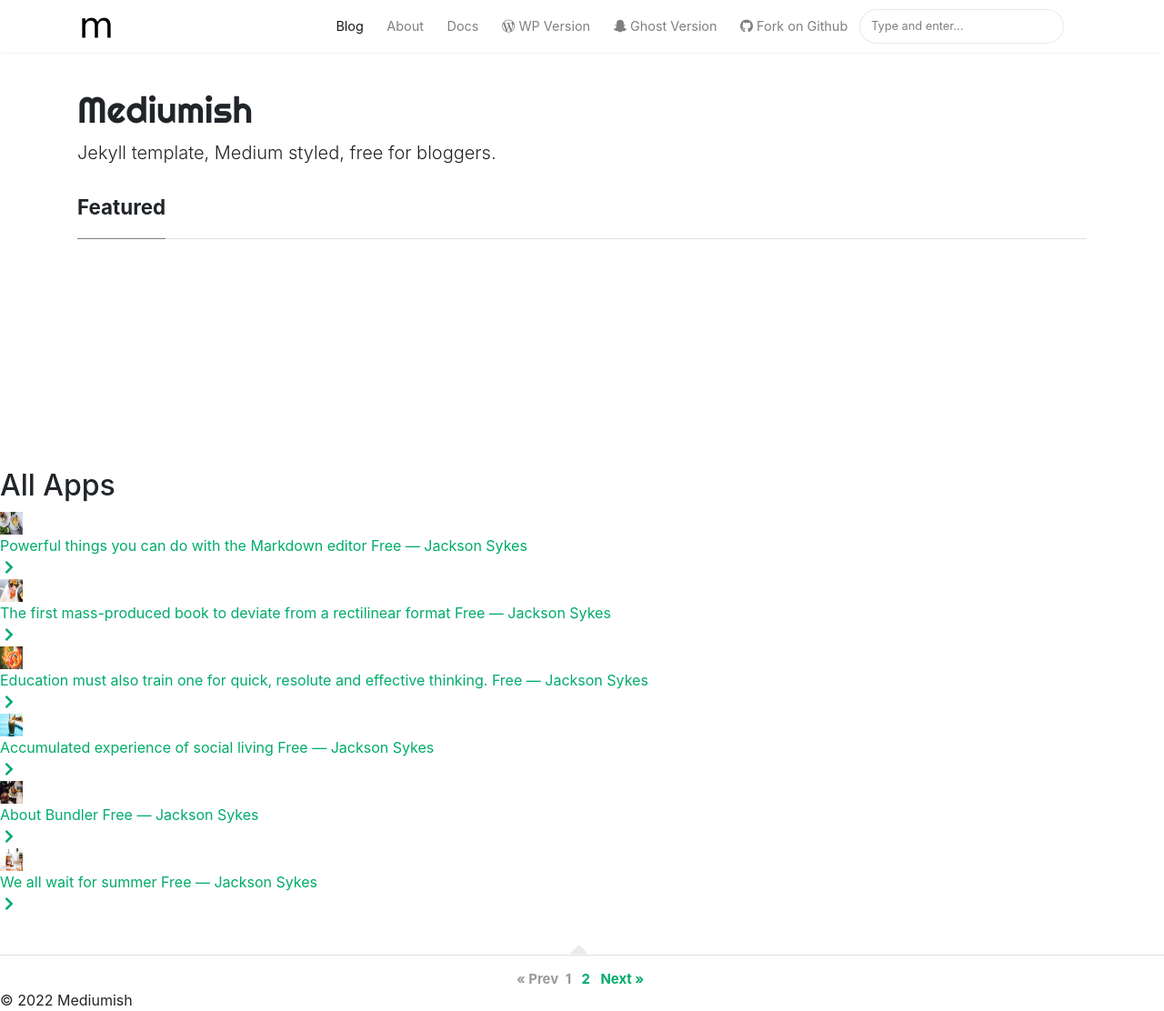
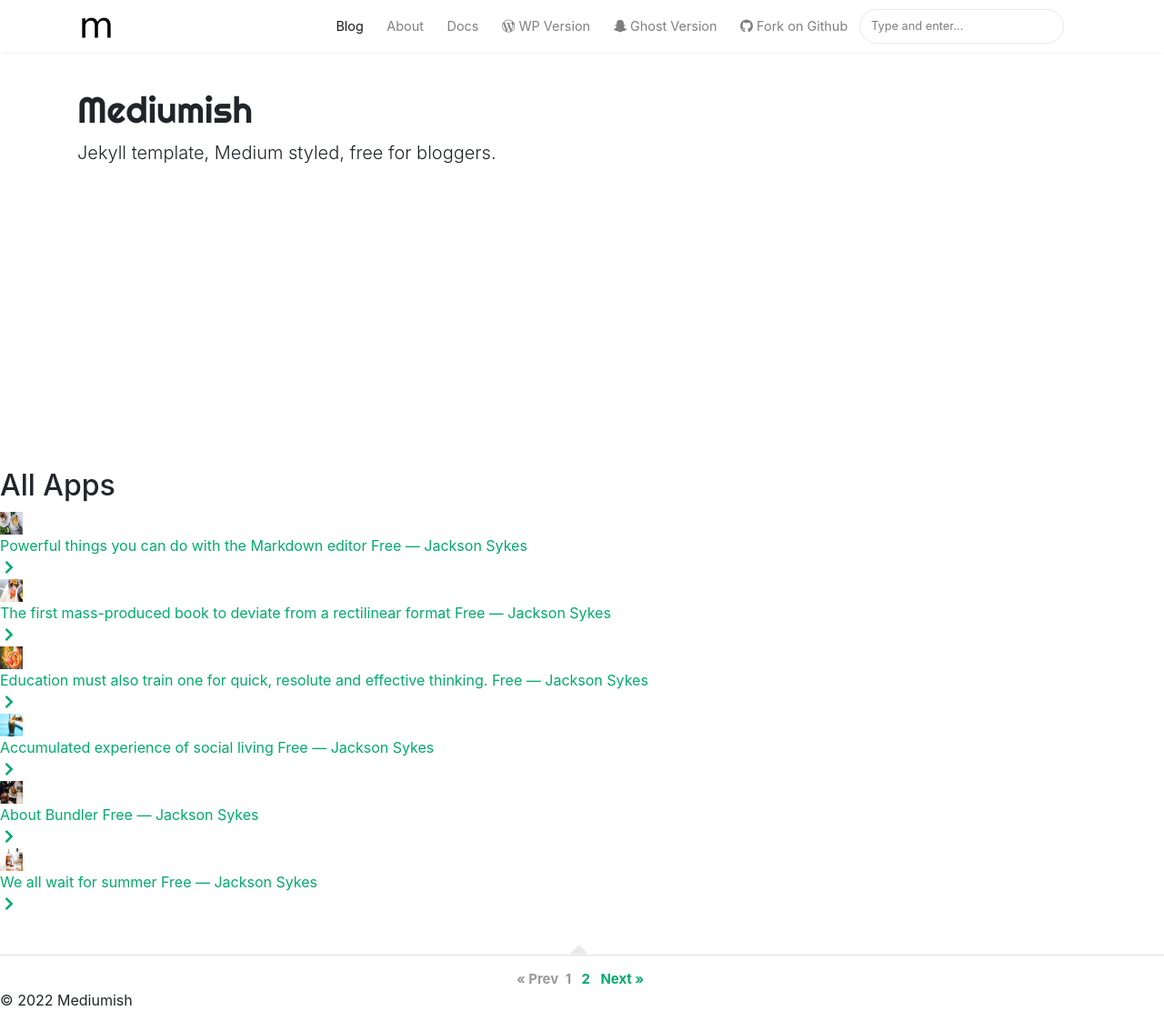
Before and after one commit to AhmadWebTech/ipa, a Jekyll site: the page built from index.html, in a window 1280 px wide and 1112 px high. Shown: the whole window at 91% size. Built offline with Jekyll 4.4.1, drawn with Linux system fonts in a browser that asks for light colours; nearby versions of some CDN libraries; the list of posts is cut into pages by our own code.

Commit message:
Update index.html

```diff
--- a/index.html
+++ b/index.html
@@ -7,11 +7,7 @@
 
 <!-- Featured
 ================================================== -->
-<section class="featured-posts">
-    <div class="section-title">
-        <h2><span>Featured</span></h2>
-    </div>
-    <div class="row">
+<div id="featured">
 
     {% for post in site.posts %}
 
@@ -23,8 +19,7 @@
 
     {% endfor %}
 
-    </div>
-</section>
+</div>
 
 {% endif %}
 
```
